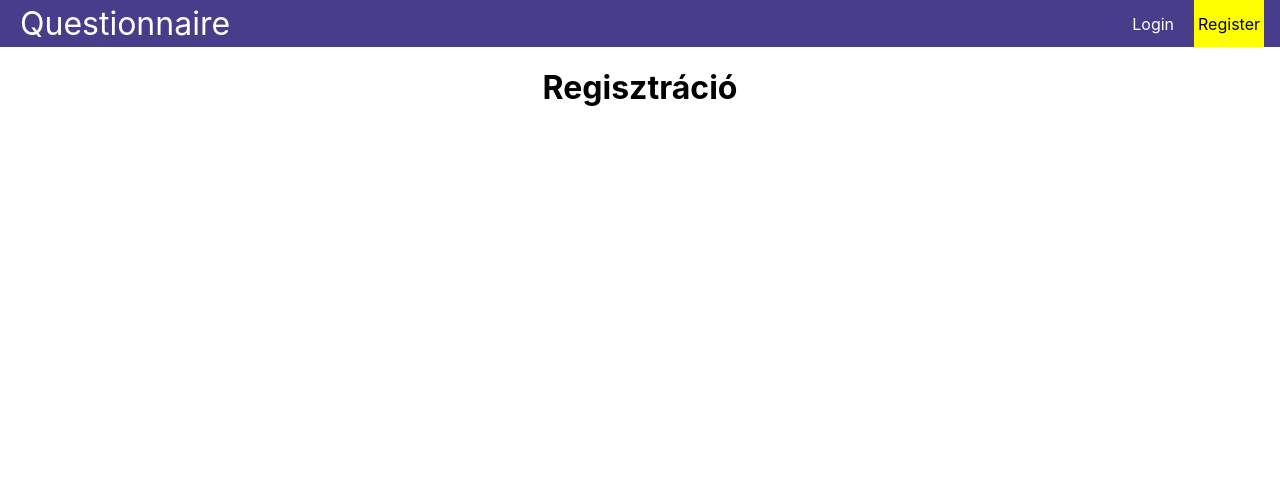
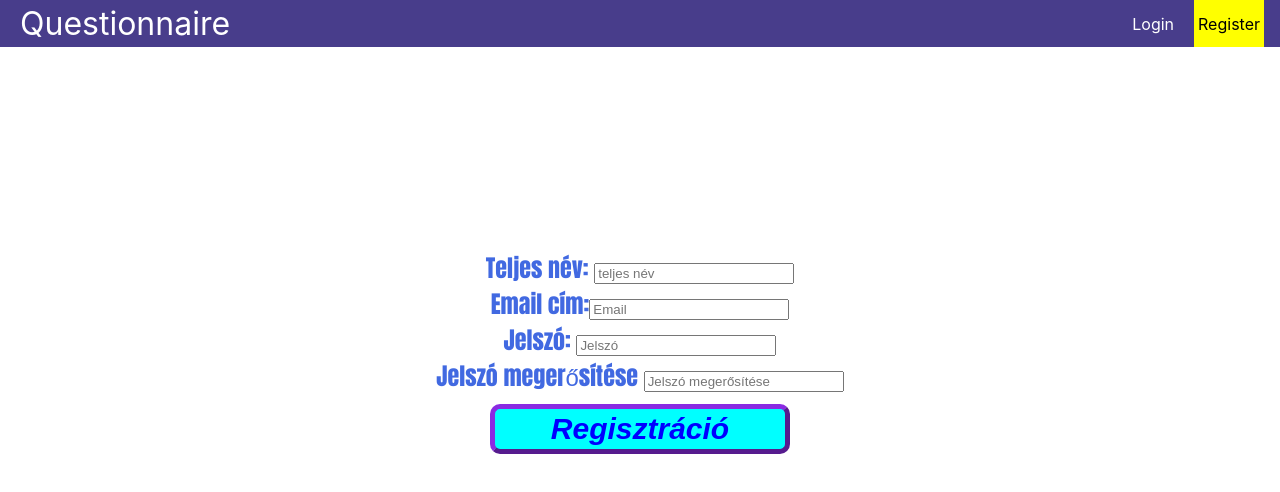
Before and after one commit to JaniITmer/Nagy-Projektmunka, a React (Create React App) app in the folder questionnaire/: page /register in a window 1280 px wide. Shown: the top 492 px of the page. Built offline with nearby package versions, Linux system fonts and the light colour scheme.

Commit message:
Regisztráció oldal szépítése

```diff
--- /dev/null
+++ b/questionnaire/src/pages/Register.css
@@ -0,0 +1,33 @@
+.btn{
+    background-color: aqua;
+    border-radius: 10px;
+    width: 300px;
+    height: 50px;
+    font-size: 30px;
+
+    color:blue;
+    font-style:italic;
+    font-weight: bold;
+
+    border-color: blueviolet;
+    border-width: 5px;
+    margin-top: 10px;
+
+}
+
+.form{
+    font-size: x-large;
+    padding: 15%;
+    margin-top: 10px;
+
+}
+
+.form__label{
+    margin-top: 10px;
+    color:royalblue;
+    font-family: Impact, Haettenschweiler, 'Arial Narrow Bold', sans-serif;
+}
+
+.form__input{
+   width: 200px;
+}
--- a/questionnaire/src/pages/register.js
+++ b/questionnaire/src/pages/register.js
@@ -1,3 +1,34 @@
+import React from 'react';
+import './Register.css';
+
+
+
 export default function Register() {
-    return <h1>Regisztráció</h1>
+    return (
+
+        <div className="form">
+        <div className="form-body">
+
+            <div className="fullname">
+                <label className="form__label" for="fullname">Teljes név: </label>
+                <input  type="text" name="" id="fullname"  className="form__input"placeholder="teljes név"/>
+            </div>
+            <div className="email">
+                <label className="form__label" for="email">Email cím:</label>
+                <input  type="email" id="email" className="form__input" placeholder="Email"/>
+            </div>
+            <div className="password">
+                <label className="form__label" for="password">Jelszó: </label>
+                <input className="form__input" type="password"  id="password" placeholder="Jelszó"/>
+            </div>
+            <div className="confirm-password">
+                <label className="form__label" for="confirmPassword">Jelszó megerősítése </label>
+                <input className="form__input" type="password" id="confirmPassword" placeholder="Jelszó megerősítése"/>
+            </div>
+        </div>
+        <div class="footer">
+            <button class="btn" type="submit"  variant="outlined">Regisztráció</button>
+        </div>
+    </div>
+    )
 }
```
Also changed, not shown: questionnaire/src/images/regisztracio.jpg (added).
